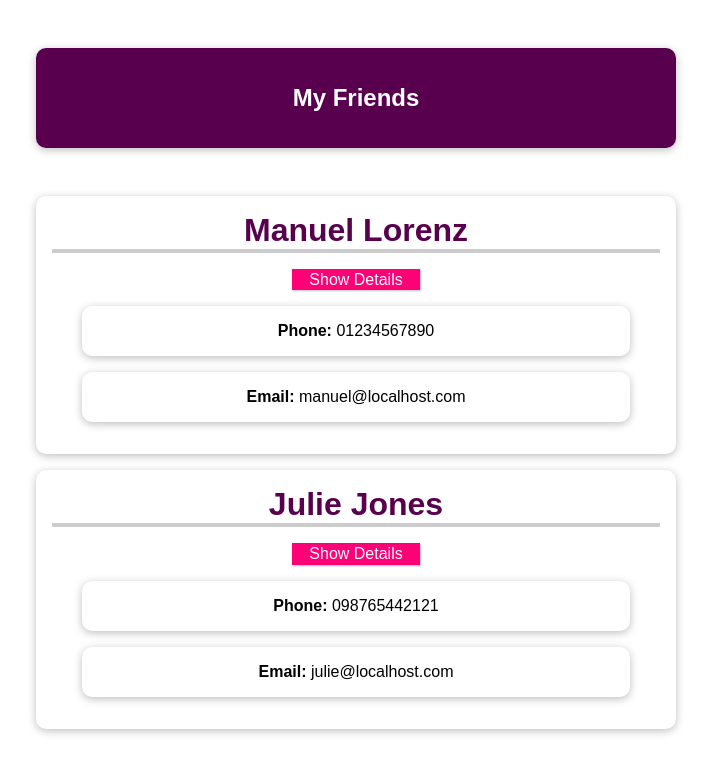
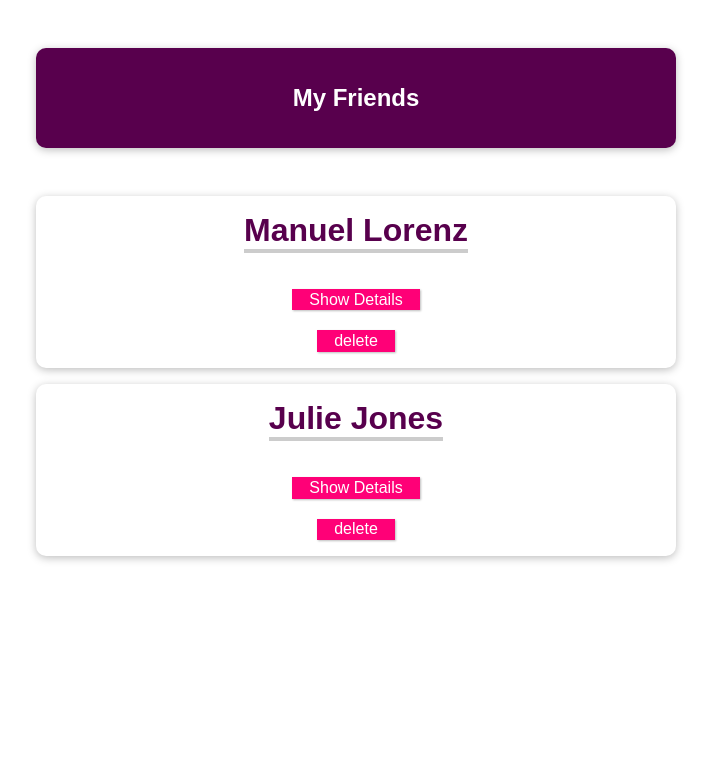
Before and after one commit to MRAlirad/Vue-Projects, a Vue app: page / in a window 1280 px wide. Shown: the top 774 px of the page, without its empty margins (284-995 px from the left). Built offline with nearby package versions, Linux system fonts and the light colour scheme.

Commit message:
friends contact info - show,hide,delete contactItems

```diff
--- /dev/null
+++ b/src/projects/friendsContactInfo/Button.vue
@@ -0,0 +1,37 @@
+<template>
+	<button
+		class="btn"
+		@click="$emit('on-click')"
+	>
+		{{ text }}
+	</button>
+</template>
+
+<script>
+	export default {
+		name: 'Button',
+		props: {
+			text: String,
+		},
+		emits: ['on-click'],
+	};
+</script>
+
+<style scoped>
+	.btn {
+		font: inherit;
+		cursor: pointer;
+		border: 1px solid #ff0077;
+		background-color: #ff0077;
+		color: white;
+		padding: 0.05rem 1rem;
+		box-shadow: 1px 1px 2px rgba(0, 0, 0, 0.26);
+		width: max-content;
+	}
+	.btn:hover,
+	.btn:active {
+		background-color: #ec3169;
+		border-color: #ec3169;
+		box-shadow: 1px 1px 4px rgba(0, 0, 0, 0.26);
+	}
+</style>
--- a/src/projects/friendsContactInfo/ContactInfo.vue
+++ b/src/projects/friendsContactInfo/ContactInfo.vue
@@ -1,8 +1,14 @@
 <template>
 	<div class="contact-container">
 		<h2 class="title">{{ contactInfo.name }}</h2>
-		<button class="btn">Show Details</button>
-		<div class="contact-info">
+		<Button
+			:text="detailsAreVisible ? 'Hide Details' : 'Show Details'"
+			@on-click="toggleDetails"
+		/>
+		<div
+			class="contact-info"
+			v-show="detailsAreVisible"
+		>
 			<ContactItems
 				name="Phone"
 				:info="contactInfo.phone"
@@ -12,19 +18,36 @@
 				:info="contactInfo.email"
 			/>
 		</div>
+		<Button
+			text="delete"
+			@on-click="$emit('delete', contactInfo.id)"
+		/>
 	</div>
 </template>
 
 <script>
 	import ContactItems from './ContactItems.vue';
+	import Button from './Button.vue';
 
 	export default {
 		name: 'ContactInfo',
 		components: {
 			ContactItems,
+			Button,
 		},
 		props: {
 			contactInfo: Object,
+		},
+		emits: ['delete'],
+		data() {
+			return {
+				detailsAreVisible: false,
+			};
+		},
+		methods: {
+			toggleDetails() {
+				this.detailsAreVisible = !this.detailsAreVisible;
+			},
 		},
 	};
 </script>
@@ -36,8 +59,12 @@
 		border-radius: 10px;
 		padding: 1rem;
 		text-align: center;
-		width: 90%;
+		width: 100%;
 		max-width: 40rem;
+		display: flex;
+		flex-direction: column;
+		gap: 20px;
+		align-items: center;
 	}
 	.title {
 		font-size: 2rem;
@@ -45,19 +72,11 @@
 		color: #58004d;
 		margin: 0 0 1rem 0;
 	}
-	.btn {
-		font: inherit;
-		cursor: pointer;
-		border: 1px solid #ff0077;
-		background-color: #ff0077;
-		color: white;
-		padding: 0.05rem 1rem;
-		box-shadow: 1px 1px 2px rgba(0, 0, 0, 0.26);
-	}
-	.btn:hover,
-	.btn:active {
-		background-color: #ec3169;
-		border-color: #ec3169;
-		box-shadow: 1px 1px 4px rgba(0, 0, 0, 0.26);
+
+	.contact-info {
+		width: 70%;
+		display: flex;
+		flex-direction: column;
+		gap: 20px;
 	}
 </style>
--- a/src/projects/friendsContactInfo/ContactItems.vue
+++ b/src/projects/friendsContactInfo/ContactItems.vue
@@ -6,23 +6,22 @@
 </template>
 
 <script>
-    export default {
-        name: 'ContactItems',
-        props: {
-            name : String,
-            info: String,
-        }
-    }
+	export default {
+		name: 'ContactItems',
+		props: {
+			name: String,
+			info: String,
+		},
+	};
 </script>
 
 <style scoped>
 	.contact-item {
 		box-shadow: 0 2px 8px rgba(0, 0, 0, 0.26);
-		margin: 1rem auto;
 		border-radius: 10px;
 		padding: 1rem;
 		text-align: center;
-		width: 90%;
+		width: 100%;
 		max-width: 40rem;
 	}
 </style>
--- a/src/projects/friendsContactInfo/FriendsContact.vue
+++ b/src/projects/friendsContactInfo/FriendsContact.vue
@@ -3,11 +3,12 @@
 		<header>
 			<h1>My Friends</h1>
 		</header>
-		<div class="contact-container">
+		<div class="contact-segment">
 			<ContactInfo
 				v-for="friend in friends"
 				:key="friend.id"
 				:contactInfo="friend"
+				@delete="deleteContact"
 			/>
 		</div>
 	</section>
@@ -38,6 +39,11 @@
 					},
 				],
 			};
+		},
+		methods: {
+			deleteContact(id) {
+				if (confirm('are you sure')) this.friends = this.friends.filter(friend => friend.id !== id);
+			},
 		},
 	};
 </script>
```
